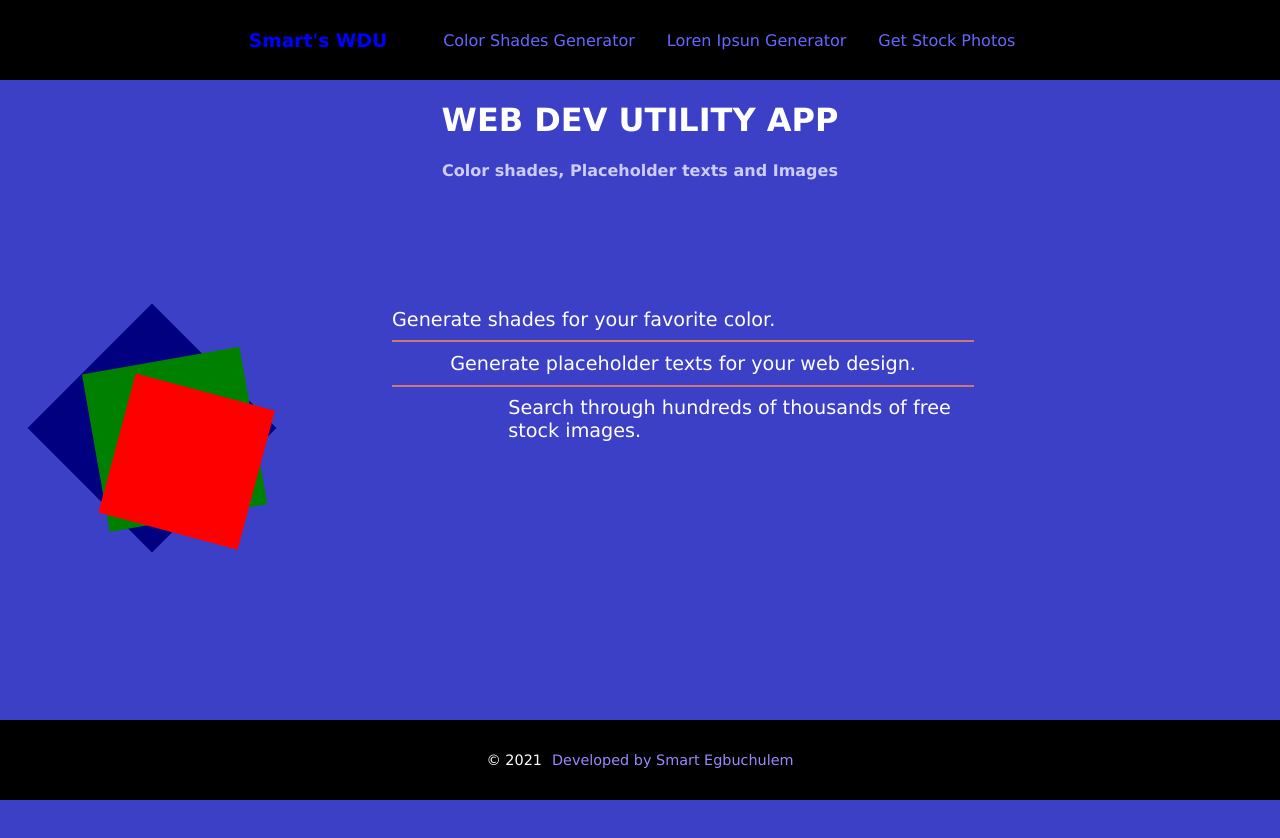
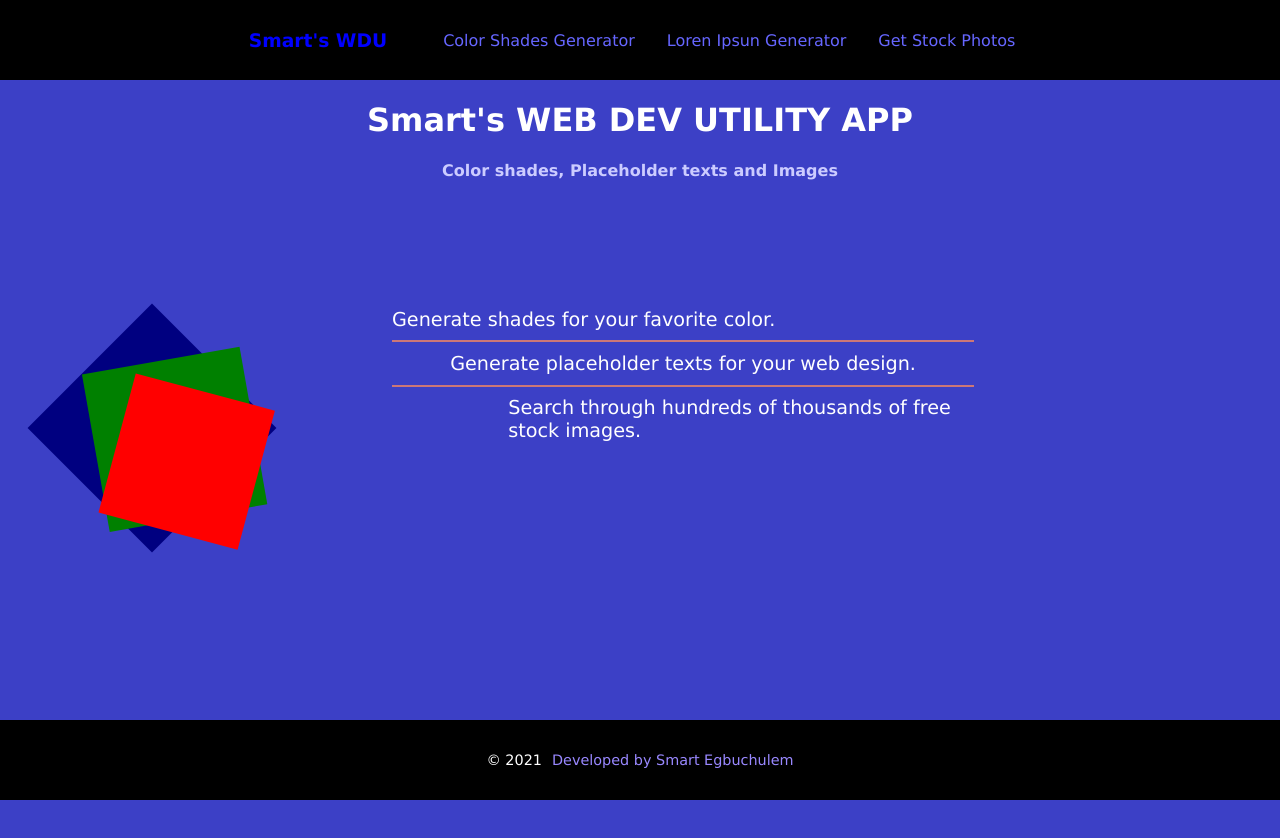
Before and after one commit to SmartGlaxx/webdev-utility, a React (Create React App) app: page / in a window 1280 px wide. Shown: the top 838 px of the page. Built offline with nearby package versions, Linux system fonts and the light colour scheme.

Commit message:
Update home.js

```diff
--- a/src/pages/home.js
+++ b/src/pages/home.js
@@ -200,7 +200,7 @@ hr{
 const Home =()=>{
     return (
         <Container>
-       <h1 className ='hero-text'>WEB DEV UTILITY APP</h1>
+       <h1 className ='hero-text'>Smart's WEB DEV UTILITY APP</h1>
        <h4 className='hero-text-2'>Color shades, Placeholder texts and Images</h4>
        <div className='main'>
        	<div className='inner-1'>
```
